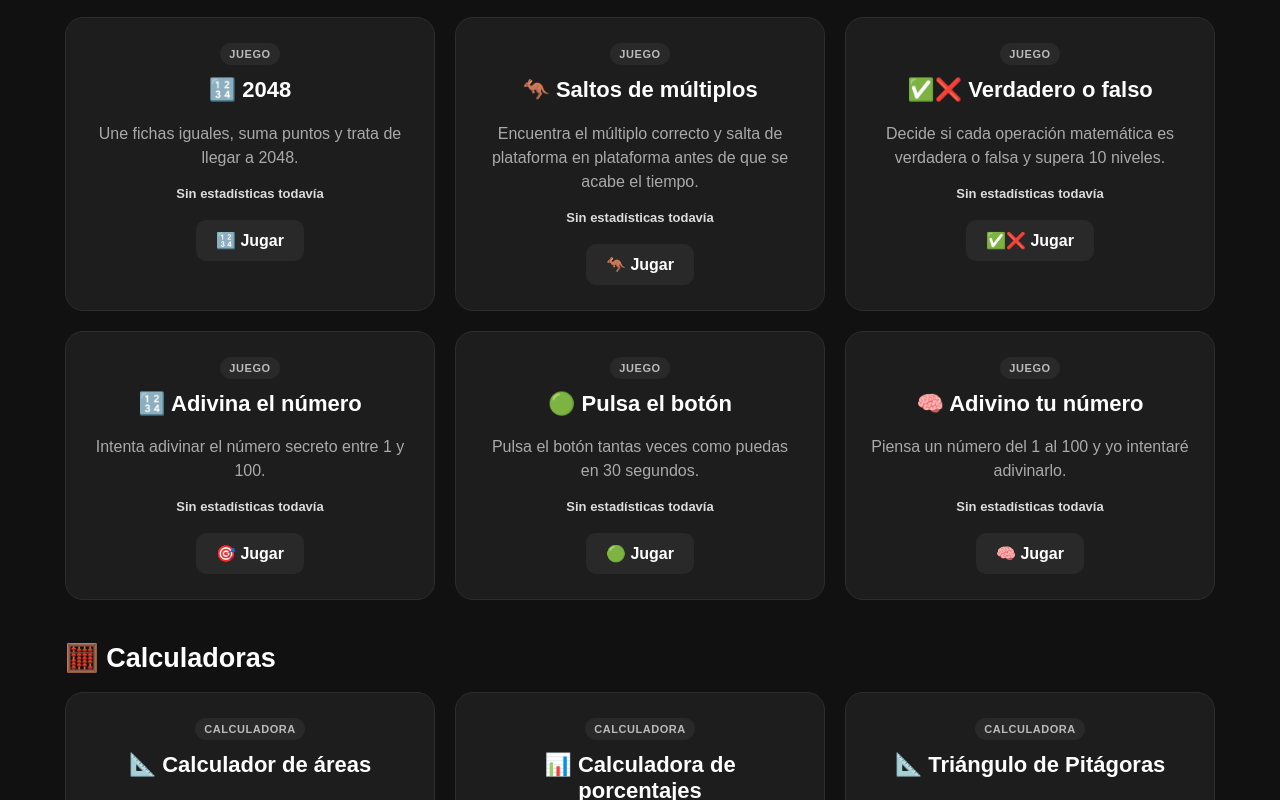
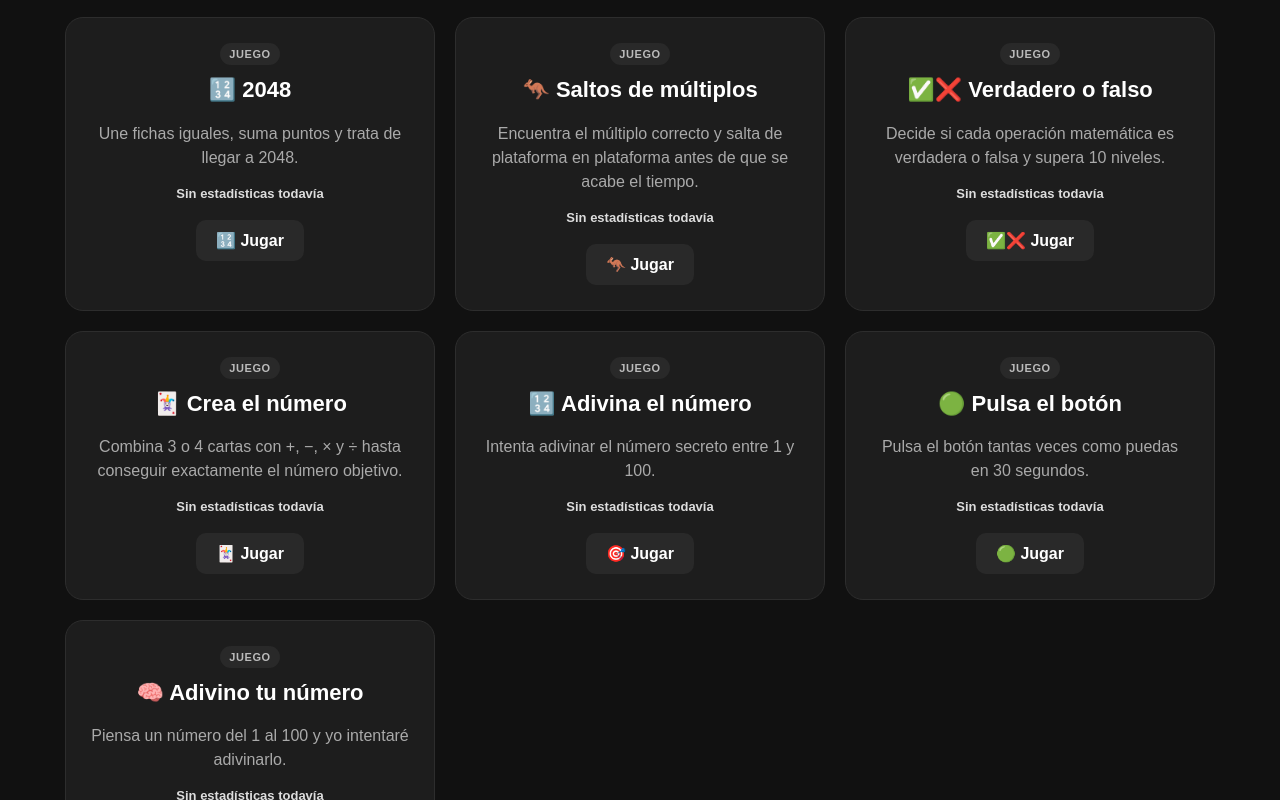
Before and after one commit to maxzakaryan2012-wq/mi-web, a plain HTML site: page index.html in a window 1280 px wide. Shown: the part 1024-1824 px from the top of the page. Drawn offline with Linux system fonts and the light colour scheme; no server answers.

Commit message:
Integra Crea el número en la portada

```diff
--- a/index.html
+++ b/index.html
@@ -1289,6 +1289,12 @@
                     <a href="juegos/verdadero-falso/index.html" id="botonVerdaderoFalso">✅❌ Jugar</a>
                 </div>
 
+                <div class="tarjeta" data-categoria="juegos">
+                    <h2 id="tituloCreaNumero">🃏 Crea el número</h2>
+                    <p id="descripcionCreaNumero">Combina 3 o 4 cartas con +, −, × y ÷ hasta conseguir exactamente el número objetivo.</p>
+                    <a href="juegos/crea-el-numero/index.html" id="botonCreaNumero">🃏 Jugar</a>
+                </div>
+
 
 
 
@@ -1454,7 +1460,7 @@
     </main>
 
 
-    <script src="assets/common.js?v=xp-20261006-8"></script>
+    <script src="assets/common.js?v=xp-20261006-9"></script>
     <script>
 
         /* =========================
@@ -2090,6 +2096,10 @@
                     row = valorUsuario(MiWeb.readExtraStats("verdadero-falso"));
                     return row ? "🎚️ " + t.nivelMax + ": " + (row.maxNivel || 1) : t.sinRecord;
                 }
+                if (titleId === "tituloCreaNumero") {
+                    row = valorUsuario(MiWeb.readExtraStats("crea-el-numero"));
+                    return row ? "🃏 " + t.nivelMax + ": " + (row.maxNivel || 1) + " · " + (row.resueltos || 0) + " resueltos" : t.sinRecord;
+                }
 
 
 
@@ -2310,6 +2320,12 @@
                 hy: ['✅❌ Ճիշտ թե սխալ', 'Որոշիր՝ յուրաքանչյուր մաթեմատիկական հավասարում ճիշտ է, թե սխալ, և անցիր 10 մակարդակ։', '✅❌ Խաղալ']
             }[document.documentElement.lang];
             ['tituloVerdaderoFalso', 'descripcionVerdaderoFalso', 'botonVerdaderoFalso'].forEach((id, i) => document.getElementById(id).textContent = verdaderoFalso[i]);
+            const creaNumero = {
+                es: ['🃏 Crea el número', 'Combina 3 o 4 cartas con +, −, × y ÷ hasta conseguir exactamente el número objetivo.', '🃏 Jugar'],
+                en: ['🃏 Make the number', 'Combine 3 or 4 cards with +, −, × and ÷ to reach the exact target number.', '🃏 Play'],
+                hy: ['🃏 Ստեղծիր թիվը', 'Միացրու 3 կամ 4 քարտ +, −, × և ÷ գործողություններով՝ ճիշտ նպատակային թիվը ստանալու համար։', '🃏 Խաղալ']
+            }[document.documentElement.lang];
+            ['tituloCreaNumero', 'descripcionCreaNumero', 'botonCreaNumero'].forEach((id, i) => document.getElementById(id).textContent = creaNumero[i]);
 
 
 
```
